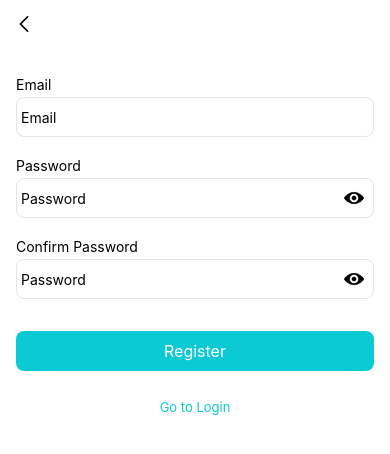
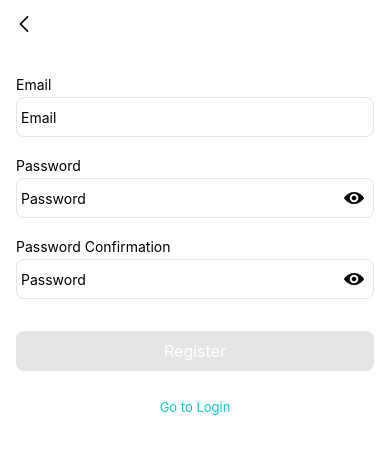
Before and after one commit to hamam99/auth_app, a React Native app: screen /REGISTER in a window 390 px wide. Shown: the top 454 px of the page. Built offline with nearby package versions, Linux system fonts and the light colour scheme.

Commit message:
add validation

```diff
--- a/src/pages/register/index.tsx
+++ b/src/pages/register/index.tsx
@@ -2,21 +2,29 @@ import { Image, StyleSheet, Text, TouchableOpacity, View } from 'react-native';
 import { SafeAreaView } from 'react-native-safe-area-context';
 import useNavigation from '../../navigation/useNavigation';
 import Images from '../../assets/images';
-import { useState } from 'react';
 import InputPassword from '../../components/InputPassword';
 import InputEmail from '../../components/InputEmail';
 import Button from '../../components/button';
 import { Toast } from 'toastify-react-native';
 import COLORS from '../../contants/Colors';
 import RouteName from '../../navigation/RouteName';
+import { RegisterSchema, RegisterType } from '../../schema/RegisterSchema';
+import { Controller, useForm } from 'react-hook-form';
+import { yupResolver } from '@hookform/resolvers/yup';
 
 const Register = () => {
   const { goBack, navigate } = useNavigation();
-  const [email, setEmail] = useState('');
-  const [password, setPassword] = useState('');
-  const [confirmPassword, setConfirmPassword] = useState('');
 
-  const onRegister = () => {
+  const {
+    handleSubmit,
+    formState: { errors, isDirty, isValid },
+    control,
+  } = useForm({
+    resolver: yupResolver(RegisterSchema),
+    mode: 'onChange',
+  });
+
+  const onSubmit = (data: RegisterType) => {
     Toast.show({
       type: 'success',
       text1: 'Success register.',
@@ -24,26 +32,69 @@ const Register = () => {
     });
     goBack();
   };
+
+  const gotoLogin = () => {
+    navigate(RouteName.LOGIN);
+  };
+
   return (
     <SafeAreaView style={styles.container}>
       <TouchableOpacity onPress={goBack}>
         <Image source={Images.back} style={styles.back} />
       </TouchableOpacity>
       <View style={styles.subContainer}>
-        <InputEmail title="Email" onChangeText={setEmail} value={email} />
-        <InputPassword
-          title="Password"
-          onChangeText={setPassword}
-          value={password}
+        <Controller
+          control={control}
+          rules={{
+            required: true,
+          }}
+          render={({ field: { onChange, value } }) => (
+            <InputEmail
+              title="Email"
+              onChangeText={onChange}
+              value={value}
+              errorMessage={errors?.email?.message}
+            />
+          )}
+          name="email"
         />
-        <InputPassword
-          title="Confirm Password"
-          onChangeText={setConfirmPassword}
-          value={confirmPassword}
+        <Controller
+          control={control}
+          rules={{
+            required: true,
+          }}
+          render={({ field: { onChange, value } }) => (
+            <InputPassword
+              title="Password"
+              onChangeText={onChange}
+              value={value}
+              errorMessage={errors?.password?.message}
+            />
+          )}
+          name="password"
         />
-        <Button title="Register" onPress={onRegister} />
+        <Controller
+          control={control}
+          rules={{
+            required: true,
+          }}
+          render={({ field: { onChange, value } }) => (
+            <InputPassword
+              title="Password Confirmation"
+              onChangeText={onChange}
+              value={value}
+              errorMessage={errors?.passwordConfirm?.message}
+            />
+          )}
+          name="passwordConfirm"
+        />
+        <Button
+          title="Register"
+          onPress={handleSubmit(onSubmit)}
+          isDisabled={!isDirty || !isValid}
+        />
 
-        <TouchableOpacity onPress={() => navigate(RouteName.LOGIN)}>
+        <TouchableOpacity onPress={gotoLogin}>
           <Text style={styles.login_text}>Go to Login</Text>
         </TouchableOpacity>
       </View>
--- /dev/null
+++ b/src/schema/RegisterSchema.tsx
@@ -0,0 +1,12 @@
+import { InferType, object, ref, string } from 'yup';
+
+export const RegisterSchema = object({
+  email: string().email().required('Required'),
+  password: string().required('Required').min(6, 'Minimum 6 Characters'),
+  passwordConfirm: string()
+    .required('Required')
+    .min(6, 'Minimum 6 Characters')
+    .oneOf([ref('password')], 'Passwords not match'),
+});
+
+export type RegisterType = InferType<typeof RegisterSchema>;
```
